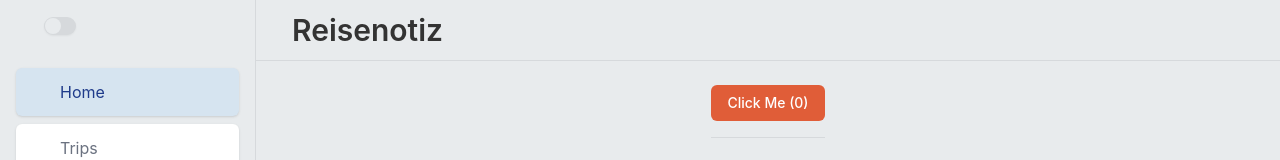
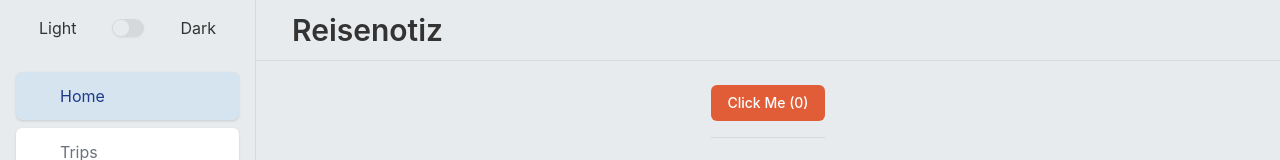
Before and after one commit to MrModest/reisenotiz, a React (Vite) app: page / in a window 1280 px wide. Shown: the top 160 px of the page. Built offline with nearby package versions, Linux system fonts and the light colour scheme; some icons are missing.

Commit message:
theme toggle align

```diff
--- a/src/components/theme-switcher.tsx
+++ b/src/components/theme-switcher.tsx
@@ -29,14 +29,14 @@ export default function ThemeSwitcher({ theme, onSwitch, collapsed = false, clas
   }
 
   return (
-    <div className={cn('flex items-center gap-2 p-4', className)}>
-      <Icon name='light-theme' className='size-5' />
+    <div className={cn('flex items-center justify-center gap-2 p-4', className)}>
+      Light <Icon name='light-theme' className='size-5' />
       <Switch
         checked={isDark}
         onCheckedChange={() => onSwitch(isDark ? 'light' : 'dark')}
         aria-label='Toggle theme'
       />
-      <Icon name='dark-theme' className='size-5' />
+      <Icon name='dark-theme' className='size-5' /> Dark
     </div>
   )
 }
```
